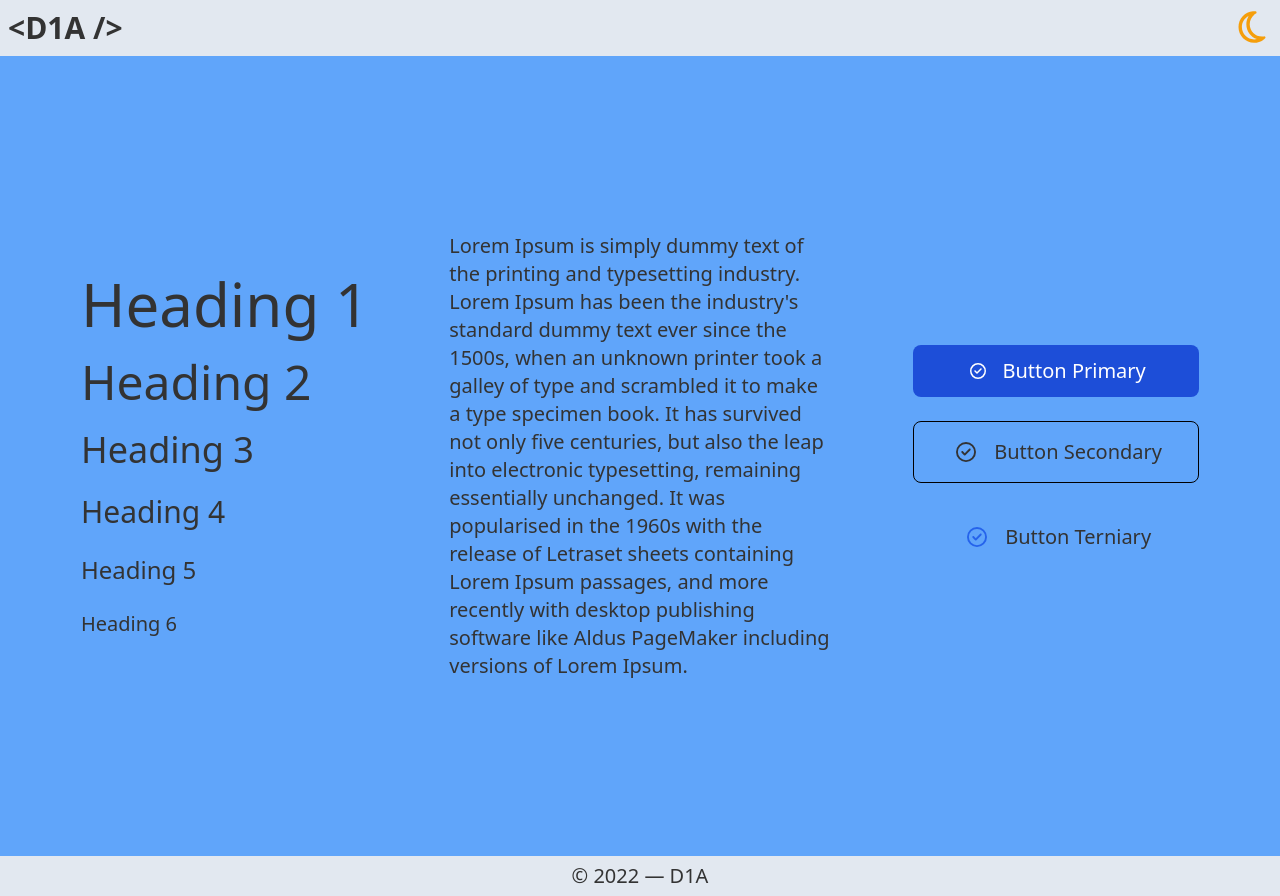
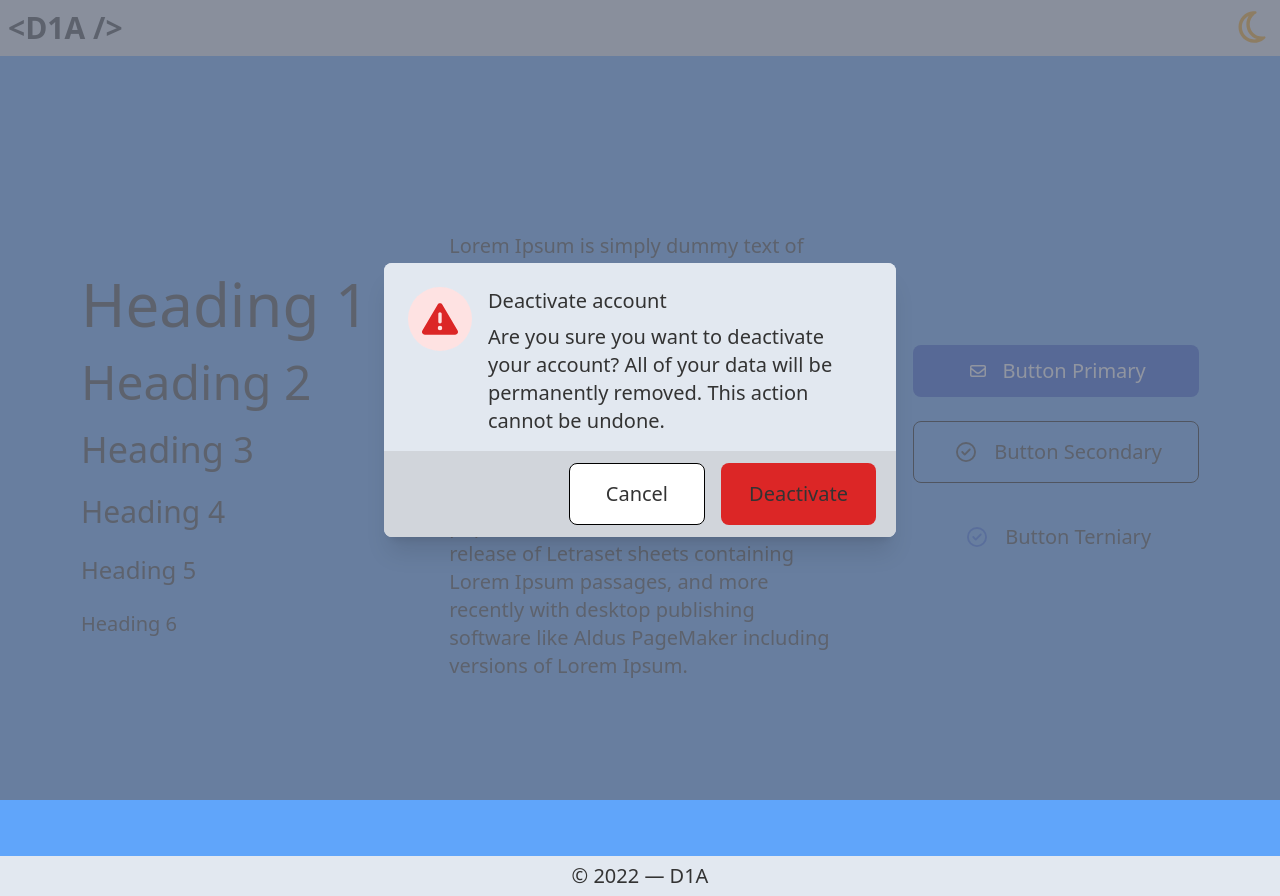
Before and after one commit to doinel1a/template-next-ts, a Next.js app: page / in a window 1280 px wide. Both pictures are taken after a click on the button "Button Primary". Built offline with nearby package versions, Linux system fonts and the light colour scheme.

Commit message:
Modal test

```diff
--- /dev/null
+++ b/src/components/Modal.tsx
@@ -0,0 +1,106 @@
+import { Dispatch, SetStateAction, useEffect } from 'react';
+import { FontAwesomeIcon } from '@fortawesome/react-fontawesome';
+import { faWarning } from '@fortawesome/free-solid-svg-icons';
+
+import useStateContext from '../context/ContextProvider';
+
+import ButtonPrimary from './Buttons/ButtonPrimary';
+import Paragraph from './Text/Paragraph';
+import ButtonSecondary from './Buttons/ButtonSecondary';
+
+interface IModalProps {
+    isModalVisible: boolean;
+    setIsModalVisible: Dispatch<SetStateAction<boolean>>;
+}
+
+const Modal: React.FC<IModalProps> = ({
+    isModalVisible,
+    setIsModalVisible,
+}) => {
+    const { isDarkMode } = useStateContext();
+
+    useEffect(() => {
+        isModalVisible
+            ? document.body.classList.add('overflow-hidden')
+            : document.body.classList.remove('overflow-hidden');
+    }, [isModalVisible]);
+
+    return (
+        <div
+            className={`relative z-10 ${isModalVisible ? 'block' : 'hidden'}`}
+            aria-labelledby='modal-title'
+            role='dialog'
+            aria-modal='true'
+        >
+            <div className='fixed inset-0 bg-gray-500 bg-opacity-75 transition-opacity'></div>
+
+            <div className='fixed z-10 inset-0 overflow-y-auto'>
+                <div className='flex items-end sm:items-center justify-center min-h-full p-4 text-center sm:p-0'>
+                    <div
+                        className={`relative rounded-lg text-left overflow-hidden shadow-xl transform transition-all sm:my-8 sm:max-w-lg sm:w-full ${
+                            isDarkMode
+                                ? 'bg-b-primary-dark'
+                                : 'bg-b-primary-light'
+                        }`}
+                    >
+                        <div
+                            className={`px-4 pt-5 pb-4 sm:p-6 sm:pb-4  ${
+                                isDarkMode
+                                    ? 'bg-b-primary-dark'
+                                    : 'bg-b-primary-light'
+                            }`}
+                        >
+                            <div className='sm:flex sm:items-start'>
+                                <div className='w-12 md:w-14 lg:w-16 h-12 md:h-14 lg:h-16 mx-auto flex-shrink-0 flex items-center justify-center rounded-full bg-red-100 sm:mx-0'>
+                                    <FontAwesomeIcon
+                                        icon={faWarning}
+                                        className='w-7 md:w-8 lg:w-9 h-7 md:h-8 lg:h-9 text-red-600'
+                                    />
+                                </div>
+                                <div className='mt-3 text-center sm:mt-0 sm:ml-4 sm:text-left'>
+                                    <Paragraph
+                                        text='Deactivate account'
+                                        customCss='text-lg md:text-xl lg:text-2xl font-medium '
+                                    />
+                                    <div className='mt-2'>
+                                        <Paragraph
+                                            text='Are you sure you want to deactivate
+                                            your account? All of your data will
+                                            be permanently removed. This action
+                                            cannot be undone.'
+                                            customCss={`${
+                                                isDarkMode
+                                                    ? 'text-gray-50'
+                                                    : 'text-gray-800'
+                                            }`}
+                                        />
+                                    </div>
+                                </div>
+                            </div>
+                        </div>
+                        <div className='flex flex-col sm:flex-row-reverse gap-x-4 gap-y-2 px-4 py-3 sm:px-5 bg-gray-300'>
+                            <ButtonPrimary
+                                type='button'
+                                text='Deactivate'
+                                stateCss='w-full sm:w-auto bg-red-600'
+                                onClick={() =>
+                                    setIsModalVisible((prevState) => !prevState)
+                                }
+                            />
+                            <ButtonSecondary
+                                type='button'
+                                text='Cancel'
+                                stateCss='w-full sm:w-auto bg-white'
+                                onClick={() =>
+                                    setIsModalVisible((prevState) => !prevState)
+                                }
+                            />
+                        </div>
+                    </div>
+                </div>
+            </div>
+        </div>
+    );
+};
+
+export default Modal;
--- a/src/pages/index.tsx
+++ b/src/pages/index.tsx
@@ -1,8 +1,10 @@
 import { NextPage } from 'next';
-import { faCheckCircle } from '@fortawesome/free-regular-svg-icons';
+import { useState } from 'react';
+import { faCheckCircle, faEnvelope } from '@fortawesome/free-regular-svg-icons';
 
 import MetaHead from '../components/MetaHead';
 
+import Modal from '../components/Modal';
 import Heading from '../components/Text/Heading';
 import Paragraph from '../components/Text/Paragraph';
 import ButtonPrimary from '../components/Buttons/ButtonPrimary';
@@ -10,10 +12,16 @@ import ButtonSecondary from '../components/Buttons/ButtonSecondary';
 import ButtonTertiary from '../components/Buttons/ButtonTertiary';
 
 const Home: NextPage = () => {
+    const [isModalVisible, setIsModalVisible] = useState<boolean>(false);
+
     return (
         <>
             <MetaHead />
-            <main className='w-full min-h-screen flex lg:justify-center items-center bg-blue-400'>
+            <main className='w-full min-h-screen z-0 flex lg:justify-center items-center bg-blue-400'>
+                <Modal
+                    isModalVisible={isModalVisible}
+                    setIsModalVisible={setIsModalVisible}
+                />
                 <div className='container h-full flex lg:justify-center lg:items-center flex-wrap gap-x-6 lg:gap-x-20 gap-y-6 px-4 py-4'>
                     <div className='flex flex-col gap-y-6'>
                         <Heading type='h1' text='Heading 1' />
@@ -30,9 +38,12 @@ const Home: NextPage = () => {
                         <ButtonPrimary
                             type='button'
                             text='Button Primary'
-                            icon={faCheckCircle}
+                            icon={faEnvelope}
                             spanCss='!text-white'
                             iconCss='!text-white'
+                            onClick={() =>
+                                setIsModalVisible((prevState) => !prevState)
+                            }
                         />
                         <ButtonSecondary
                             type='button'
```
